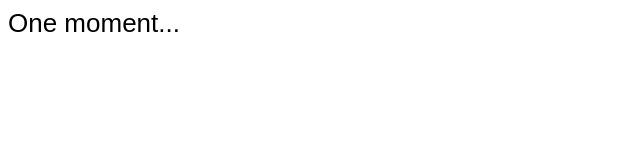
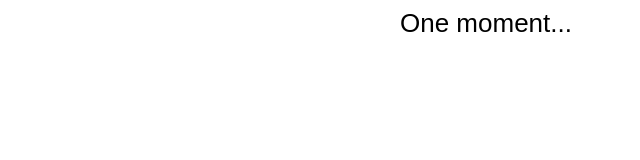
Before and after one commit to kimmaker/kimmaker.github.io, a plain HTML site: page test.html in a window 1280 px wide. Shown: the whole page, without its empty margins (0-640 px from the left). Drawn offline with Linux system fonts and the light colour scheme.

Commit message:
Update test.html

```diff
--- a/test.html
+++ b/test.html
@@ -12,12 +12,7 @@
             .container {
                 font-family: Arial, Helvetica, sans-serif;
                 font-size: 26px;
-                position: absolute;
-                margin: auto;
-                top: 24;
-                right: 24;
-                bottom: 24;
-                left: 24;
+                margin: 0 auto;
                 width: 480px;
                 height: 100%;
             }
```
